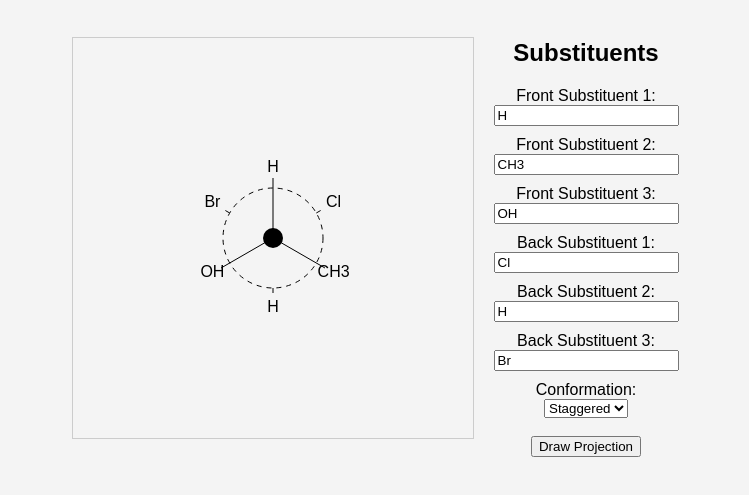
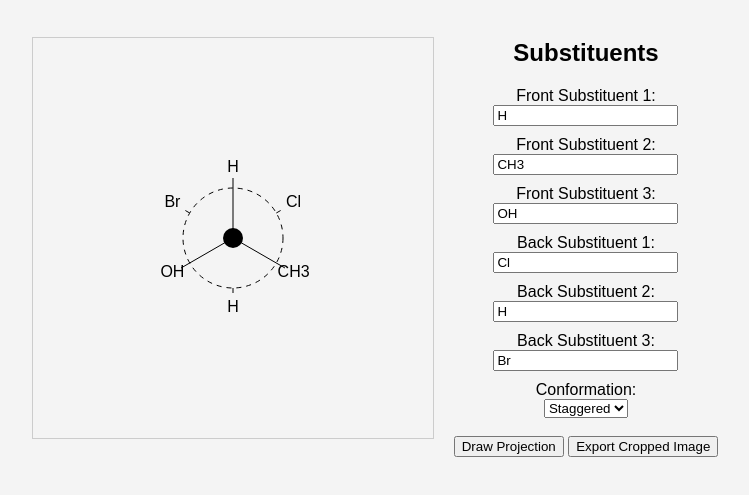
Before and after one commit to cleblond/newmanapp, a plain HTML site: page index.html in a window 1280 px wide. Shown: the part 61-556 px from the top of the page, without its empty margins (265-1014 px from the left). Drawn offline with Linux system fonts and the light colour scheme.

Commit message:
first commit

```diff
--- a/app.js
+++ b/app.js
@@ -133,5 +133,36 @@ function adjustFrontAngles() {
     ];
 }
 
+function exportCroppedImage() {
+    const canvas = document.getElementById('projectionCanvas');
+    const ctx = canvas.getContext('2d');
+
+    // Define the cropping region
+    const cropX = 50; // X-coordinate of the cropping rectangle
+    const cropY = 50; // Y-coordinate of the cropping rectangle
+    const cropWidth = 300; // Width of the cropping rectangle
+    const cropHeight = 300; // Height of the cropping rectangle
+
+    // Create a temporary canvas to hold the cropped image
+    const tempCanvas = document.createElement('canvas');
+    tempCanvas.width = cropWidth;
+    tempCanvas.height = cropHeight;
+    const tempCtx = tempCanvas.getContext('2d');
+
+    // Draw the cropped region onto the temporary canvas
+    tempCtx.drawImage(canvas, cropX, cropY, cropWidth, cropHeight, 0, 0, cropWidth, cropHeight);
+
+    // Convert the temporary canvas to an image
+    const dataURL = tempCanvas.toDataURL('image/png');
+
+    // Create a link element and trigger download
+    const link = document.createElement('a');
+    link.href = dataURL;
+    link.download = 'newman_projection.png';
+    link.click();
+}
+
+
+
 // Initialize with default drawing
 drawProjection();
--- a/index.html
+++ b/index.html
@@ -34,6 +34,7 @@
             </select>
             <br><br>
             <button onclick="drawProjection()">Draw Projection</button>
+                <button onclick="exportCroppedImage()">Export Cropped Image</button>
         </div>
     </div>
 
```
